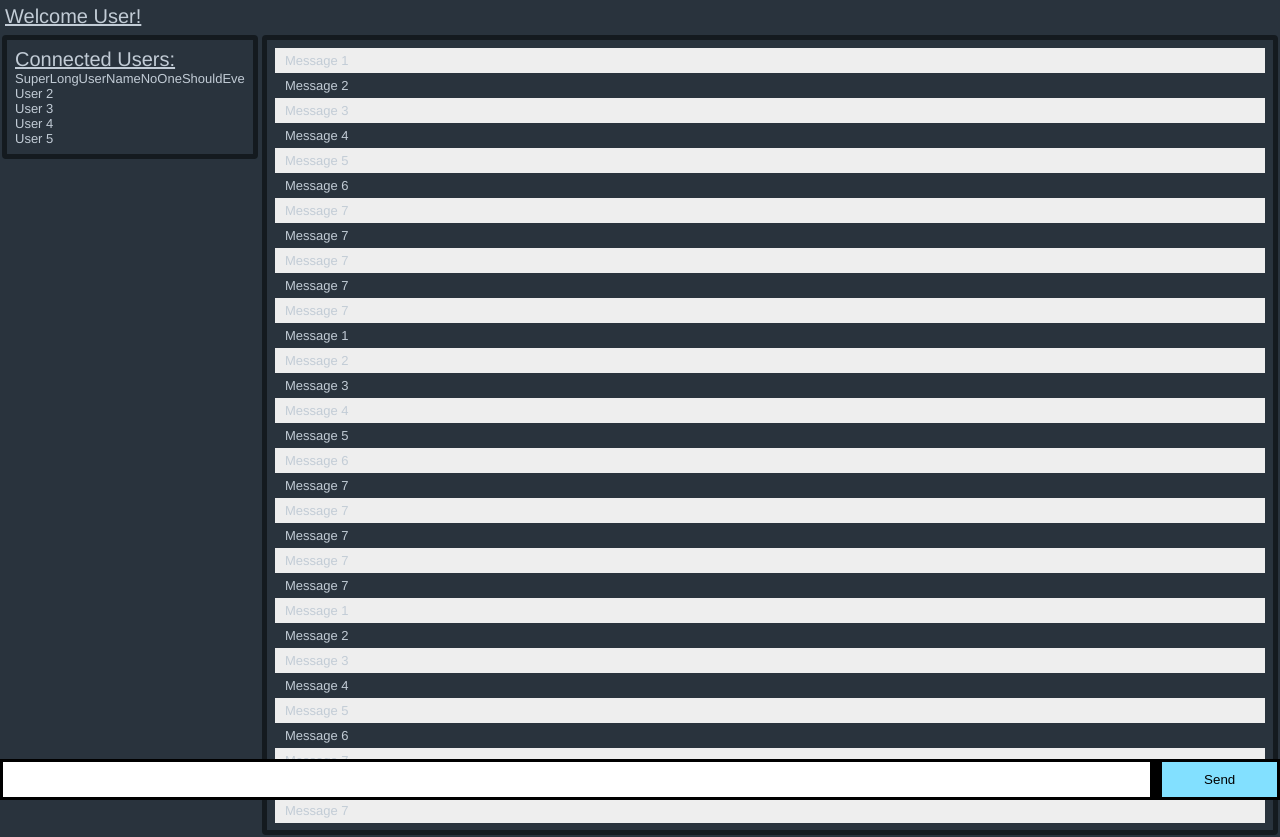
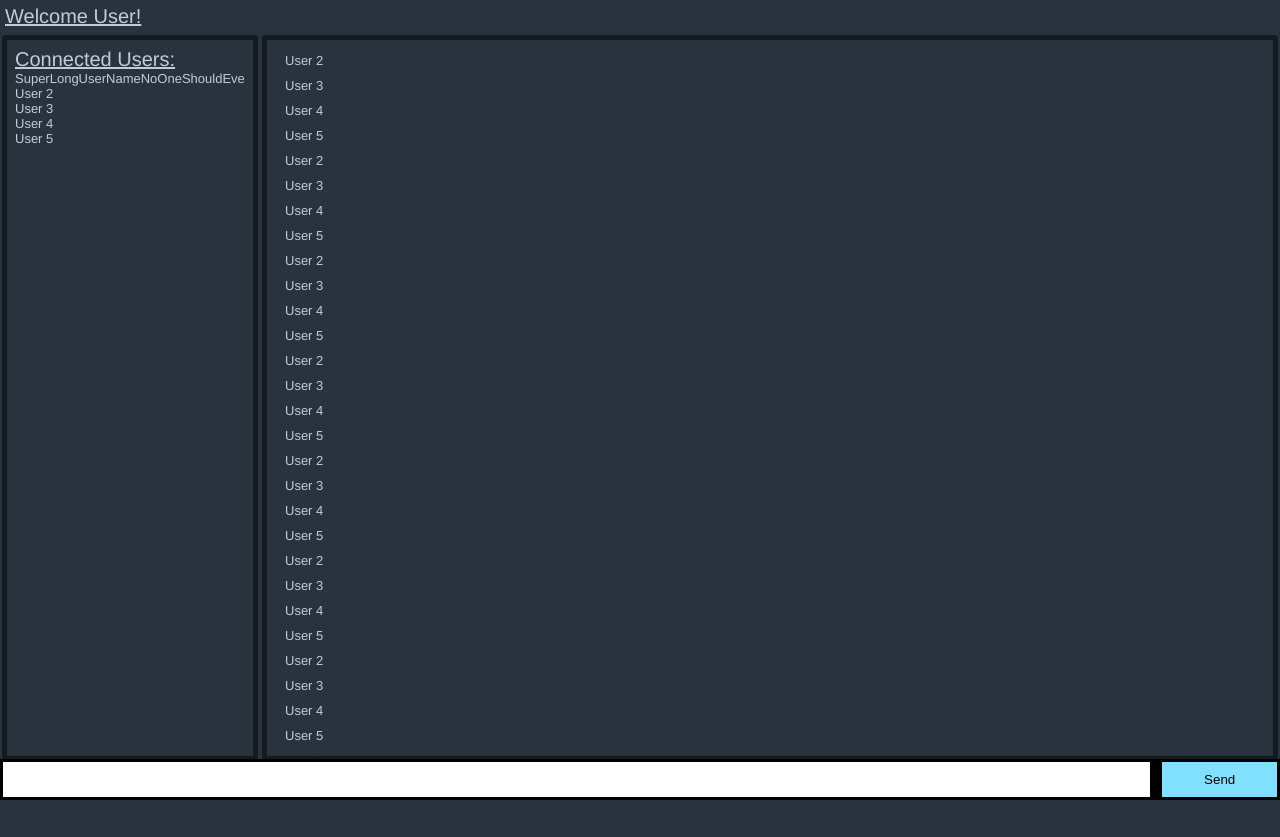
Before and after one commit to NyleVII/Chatroom, a website: page index.html in a window 1280 px wide. After the commit the page ends 800 px from the top, so only its background shows below. Drawn offline with nearby package versions, Linux system fonts and the light colour scheme; no server answers.

Commit message:
Layout fixes

```diff
--- a/client.js
+++ b/client.js
@@ -14,7 +14,6 @@ $(document).ready(() => {
 
 	socket.on('chat message', function (msg) {
 		$('#messages').append($('<li>').text(msg));
-		//window.scrollTo(0, document.getElementById("messages").scrollHeight);
 		$('#chat').scrollTop($("#chat")[0].scrollHeight);
 	});
 
--- a/index.html
+++ b/index.html
@@ -24,50 +24,42 @@
 
 		<div id="chat" class="column">
 			<ul id="messages">
-				<li>Message 1</li>
-				<li>Message 2</li>
-				<li>Message 3</li>
-				<li>Message 4</li>
-				<li>Message 5</li>
-				<li>Message 6</li>
-				<li>Message 7</li>
-				<li>Message 7</li>
-				<li>Message 7</li>
-				<li>Message 7</li>
-				<li>Message 7</li>
-				<li>Message 1</li>
-				<li>Message 2</li>
-				<li>Message 3</li>
-				<li>Message 4</li>
-				<li>Message 5</li>
-				<li>Message 6</li>
-				<li>Message 7</li>
-				<li>Message 7</li>
-				<li>Message 7</li>
-				<li>Message 7</li>
-				<li>Message 7</li>
-				<li>Message 1</li>
-				<li>Message 2</li>
-				<li>Message 3</li>
-				<li>Message 4</li>
-				<li>Message 5</li>
-				<li>Message 6</li>
-				<li>Message 7</li>
-				<li>Message 7</li>
-				<li>Message 7</li>
-				<li>Message 7</li>
-				<li>Message 7</li>
-				<li>Message 1</li>
-				<li>Message 2</li>
-				<li>Message 3</li>
-				<li>Message 4</li>
-				<li>Message 5</li>
-				<li>Message 6</li>
-				<li>Message 7</li>
-				<li>Message 7</li>
-				<li>Message 7</li>
-				<li>Message 7</li>
-				<li>Message 12</li>
+				<li>User 2</li>
+				<li>User 3</li>
+				<li>User 4</li>
+				<li>User 5</li>
+				<li>User 2</li>
+				<li>User 3</li>
+				<li>User 4</li>
+				<li>User 5</li>
+				<li>User 2</li>
+				<li>User 3</li>
+				<li>User 4</li>
+				<li>User 5</li>
+				<li>User 2</li>
+				<li>User 3</li>
+				<li>User 4</li>
+				<li>User 5</li>
+				<li>User 2</li>
+				<li>User 3</li>
+				<li>User 4</li>
+				<li>User 5</li>
+				<li>User 2</li>
+				<li>User 3</li>
+				<li>User 4</li>
+				<li>User 5</li>
+				<li>User 2</li>
+				<li>User 3</li>
+				<li>User 4</li>
+				<li>User 5</li>
+				<li>User 2</li>
+				<li>User 3</li>
+				<li>User 4</li>
+				<li>User 5</li>
+				<li>User 2</li>
+				<li>User 3</li>
+				<li>User 4</li>
+				<li>User 5</li>
 			</ul>
 
 		</div>
--- a/styles/style.css
+++ b/styles/style.css
@@ -42,8 +42,9 @@ form button {
     border: 5px solid #141a1f;
     border-radius: 4px;
     margin: 2px;
-    overflow-y: scroll;
-    max-height: 100vh
+    overflow-y: auto;
+    min-height: calc(97vh - 50px);
+    max-height: calc(97vh - 50px);
 }
 
 .title{
@@ -92,9 +93,7 @@ form button {
     padding: 5px 10px;
 }
 
-#messages li:nth-child(odd) {
-    background: #eee;
-}
+
 
 #messages {
     margin-bottom: 40px
```
